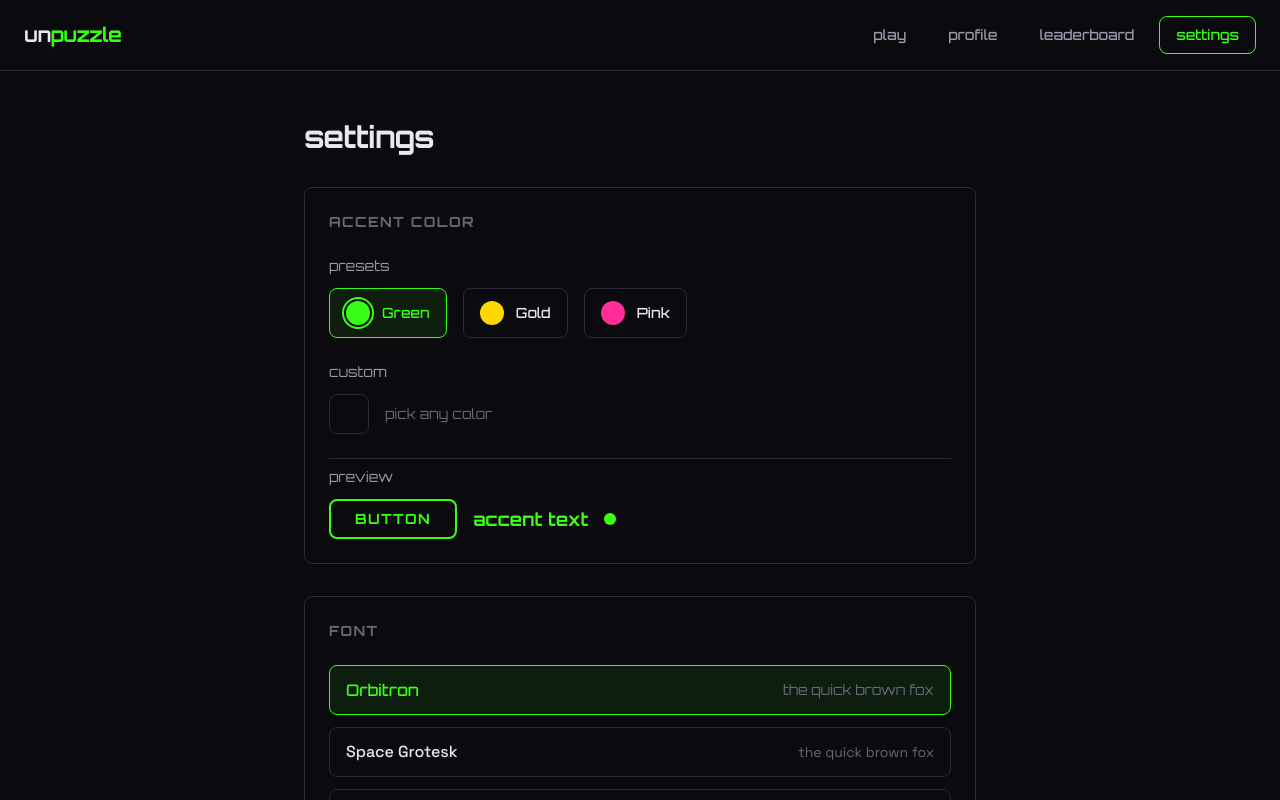
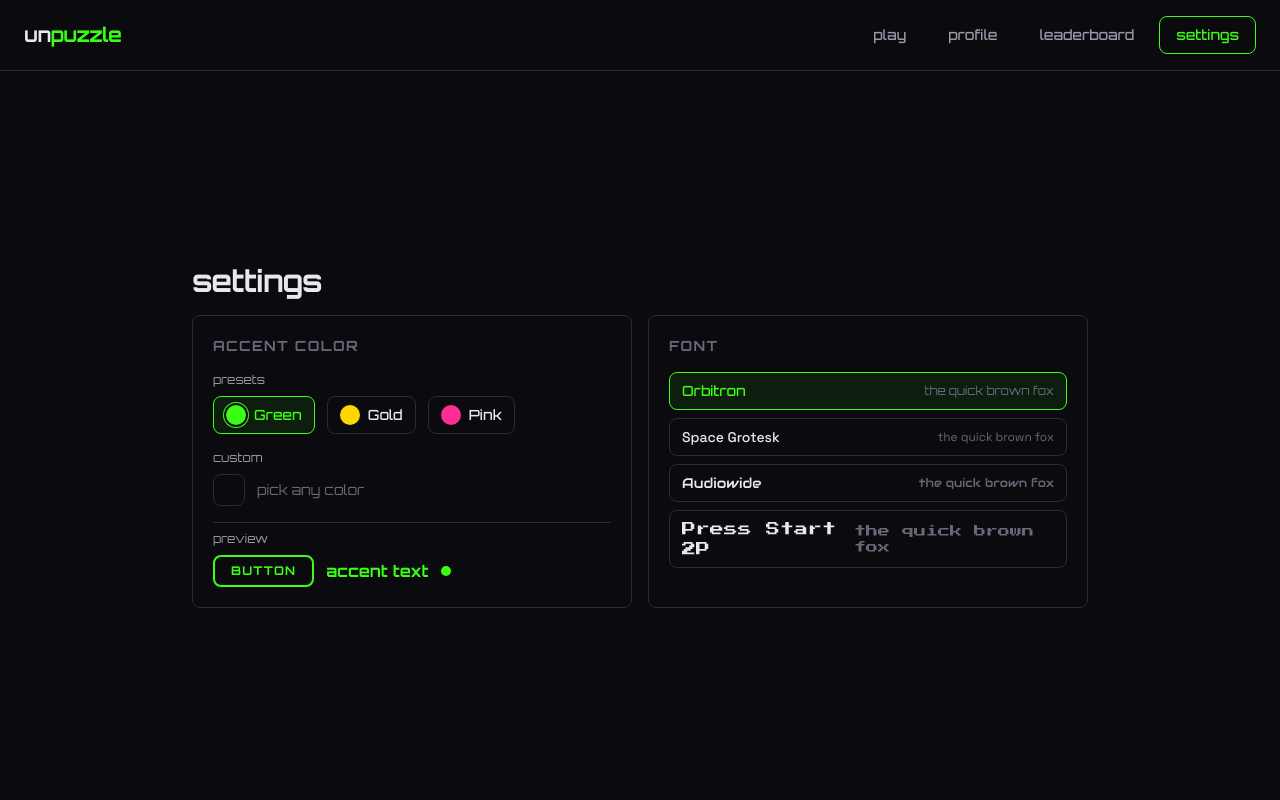
Before and after one commit to elicoggins/unpuzzle, a Next.js app: page /settings in a window 1280 px wide. Shown: the top 800 px of the page. Built offline with nearby package versions, Linux system fonts and the light colour scheme.

Commit message:
no scroll settings

```diff
--- a/src/app/settings/page.tsx
+++ b/src/app/settings/page.tsx
@@ -142,19 +142,21 @@ export default function SettingsPage() {
   const currentAccent = resolveAccent(choice).accent;
 
   return (
-    <div className="flex-1 flex flex-col items-center justify-center px-6 py-12">
-      <div className="max-w-2xl w-full space-y-8">
+    <div className="flex-1 flex flex-col items-center justify-center px-6 py-6">
+      <div className="max-w-4xl w-full space-y-4">
         <h1 className="text-3xl font-bold tracking-tight">settings</h1>
 
-        <div className="border border-border rounded-lg p-6 space-y-6">
+        <div className="grid grid-cols-2 gap-4">
+          {/* Accent Color */}
+          <div className="border border-border rounded-lg p-5 space-y-4">
             <h2 className="text-sm font-bold uppercase tracking-widest text-text-muted">
               accent color
             </h2>
 
             {/* Presets */}
-          <div className="space-y-3">
-            <div className="text-sm text-text-secondary">presets</div>
-            <div className="flex items-center gap-4">
+            <div className="space-y-2">
+              <div className="text-xs text-text-secondary">presets</div>
+              <div className="flex items-center gap-3">
                 {PRESETS.map((preset, i) => {
                   const isActive =
                     choice.type === "preset" && choice.index === i;
@@ -162,7 +164,7 @@ export default function SettingsPage() {
                     <button
                       key={preset.name}
                       onClick={() => selectPreset(i)}
-                    className="flex items-center gap-3 px-4 py-3 rounded-lg border transition-colors cursor-pointer"
+                      className="flex items-center gap-2 px-3 py-2 rounded-lg border transition-colors cursor-pointer"
                       style={{
                         borderColor: isActive
                           ? preset.accent
@@ -173,11 +175,11 @@ export default function SettingsPage() {
                       }}
                     >
                       <span
-                      className="w-6 h-6 rounded-full shrink-0"
+                        className="w-5 h-5 rounded-full shrink-0"
                         style={{
                           background: preset.accent,
                           boxShadow: isActive
-                          ? `0 0 0 2px var(--color-bg-primary), 0 0 0 4px ${preset.accent}`
+                            ? `0 0 0 2px var(--color-bg-primary), 0 0 0 3px ${preset.accent}`
                             : "none",
                         }}
                       />
@@ -198,11 +200,11 @@ export default function SettingsPage() {
             </div>
 
             {/* Custom */}
-          <div className="space-y-3">
-            <div className="text-sm text-text-secondary">custom</div>
-            <div className="flex items-center gap-4">
+            <div className="space-y-2">
+              <div className="text-xs text-text-secondary">custom</div>
+              <div className="flex items-center gap-3">
                 <div
-                className="relative w-10 h-10 rounded-lg overflow-hidden border transition-colors"
+                  className="relative w-8 h-8 rounded-lg overflow-hidden border transition-colors"
                   style={{
                     borderColor:
                       choice.type === "custom"
@@ -210,7 +212,7 @@ export default function SettingsPage() {
                         : "var(--color-border)",
                     boxShadow:
                       choice.type === "custom"
-                      ? `0 0 0 2px var(--color-bg-primary), 0 0 0 4px ${currentAccent}`
+                        ? `0 0 0 2px var(--color-bg-primary), 0 0 0 3px ${currentAccent}`
                         : "none",
                   }}
                 >
@@ -244,11 +246,11 @@ export default function SettingsPage() {
             </div>
 
             {/* Preview */}
-          <div className="space-y-3 pt-2 border-t border-border">
-            <div className="text-sm text-text-secondary">preview</div>
-            <div className="flex items-center gap-4">
+            <div className="space-y-2 pt-2 border-t border-border">
+              <div className="text-xs text-text-secondary">preview</div>
+              <div className="flex items-center gap-3">
                 <span
-                className="px-6 py-2 text-sm font-bold uppercase tracking-widest border-2 rounded-lg transition-colors"
+                  className="px-4 py-1.5 text-xs font-bold uppercase tracking-widest border-2 rounded-lg transition-colors"
                   style={{
                     borderColor: currentAccent,
                     color: currentAccent,
@@ -257,13 +259,13 @@ export default function SettingsPage() {
                   button
                 </span>
                 <span
-                className="text-lg font-bold"
+                  className="text-base font-bold"
                   style={{ color: currentAccent }}
                 >
                   accent text
                 </span>
                 <span
-                className="w-3 h-3 rounded-full"
+                  className="w-2.5 h-2.5 rounded-full"
                   style={{ background: currentAccent }}
                 />
               </div>
@@ -271,18 +273,18 @@ export default function SettingsPage() {
           </div>
 
           {/* Font */}
-        <div className="border border-border rounded-lg p-6 space-y-6">
+          <div className="border border-border rounded-lg p-5 space-y-4">
             <h2 className="text-sm font-bold uppercase tracking-widest text-text-muted">
               font
             </h2>
-          <div className="flex flex-col gap-3">
+            <div className="flex flex-col gap-2">
               {FONT_OPTIONS.map((font) => {
                 const isActive = selectedFont === font.cssVar;
                 return (
                   <button
                     key={font.cssVar}
                     onClick={() => selectFont(font.cssVar)}
-                  className="flex items-center justify-between px-4 py-3 rounded-lg border transition-colors cursor-pointer text-left"
+                    className="flex items-center justify-between px-3 py-2 rounded-lg border transition-colors cursor-pointer text-left"
                     style={{
                       borderColor: isActive
                         ? currentAccent
@@ -293,7 +295,7 @@ export default function SettingsPage() {
                     }}
                   >
                     <span
-                    className="text-base font-medium"
+                      className="text-sm font-medium"
                       style={{
                         fontFamily: `var(${font.cssVar})`,
                         color: isActive
@@ -304,7 +306,7 @@ export default function SettingsPage() {
                       {font.name}
                     </span>
                     <span
-                    className="text-sm text-text-muted"
+                      className="text-xs text-text-muted"
                       style={{ fontFamily: `var(${font.cssVar})` }}
                     >
                       the quick brown fox
@@ -316,5 +318,6 @@ export default function SettingsPage() {
           </div>
         </div>
       </div>
+    </div>
   );
 }
```
Lines whose indentation alone changed are shown as unchanged.
